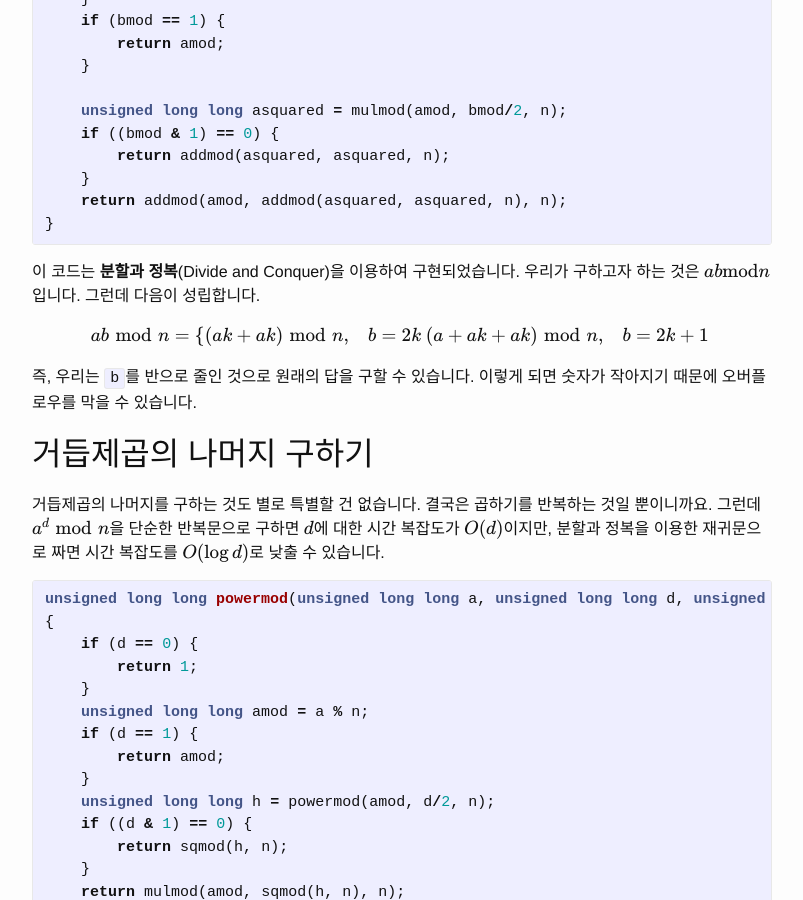
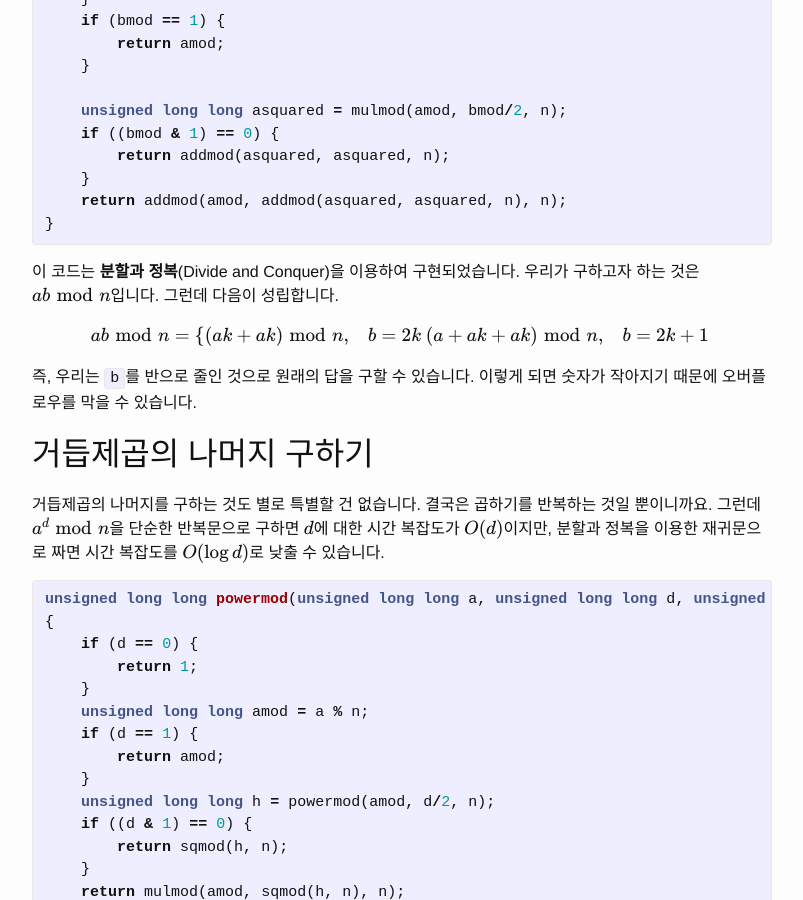
Before and after one commit to helloworldpark/helloworldpark.github.com, a Jekyll site: the page built from _posts/2017-03-14-Modulo_No_Overflow.md, in a window 1280 px wide and 900 px high, scrolled down 2067 px. Shown: the whole window, without its empty margins (238-1041 px from the left). Built offline with Jekyll 4.4.1, drawn with Linux system fonts in a browser that asks for light colours; formulas are drawn with MathJax 3; comment, search, counter and statistics services are not loaded.

Commit message:
minor fix

```diff
--- a/_posts/2017-03-14-Modulo_No_Overflow.md
+++ b/_posts/2017-03-14-Modulo_No_Overflow.md
@@ -85,7 +85,7 @@ unsigned long long mulmod(unsigned long long a, unsigned long long b, unsigned l
 }
 {% endhighlight %}
 
-이 코드는 **분할과 정복**(Divide and Conquer)을 이용하여 구현되었습니다. 우리가 구하고자 하는 것은 $$ab \textrm{mod} n$$입니다. 그런데 다음이 성립합니다.
+이 코드는 **분할과 정복**(Divide and Conquer)을 이용하여 구현되었습니다. 우리가 구하고자 하는 것은 $$ab \,\, \textrm{mod} \,\, n$$입니다. 그런데 다음이 성립합니다.
 \begin{align}
 ab \,\, \textrm{mod} \,\, n =
 \begin{cases}
```
